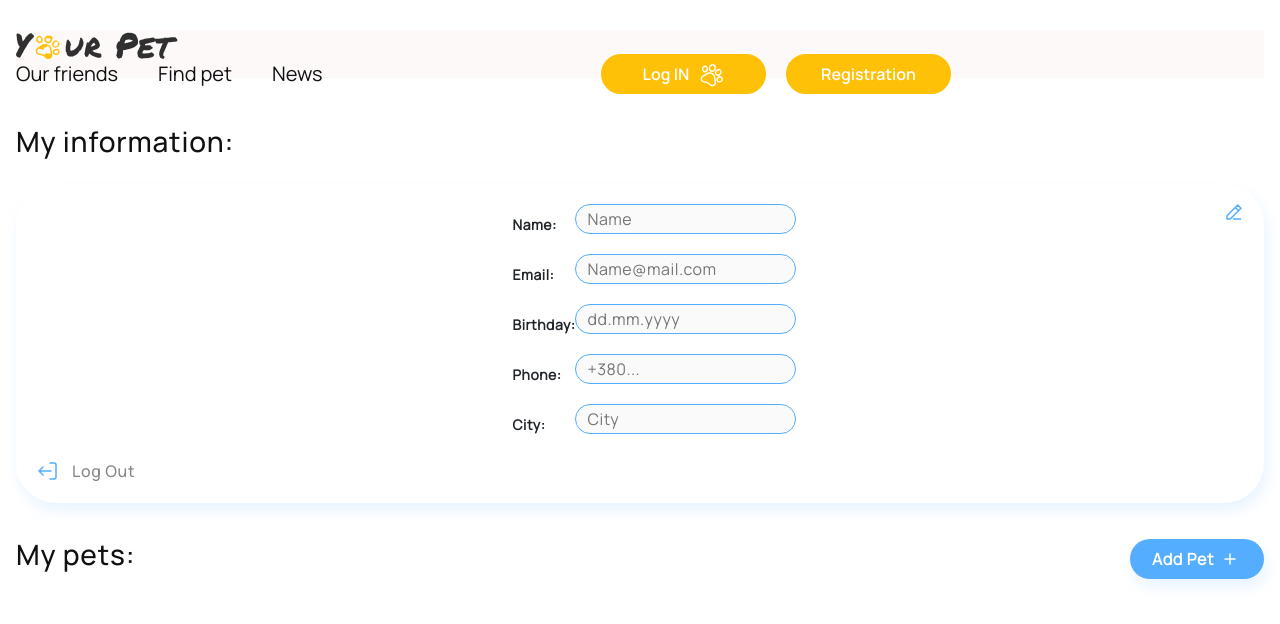
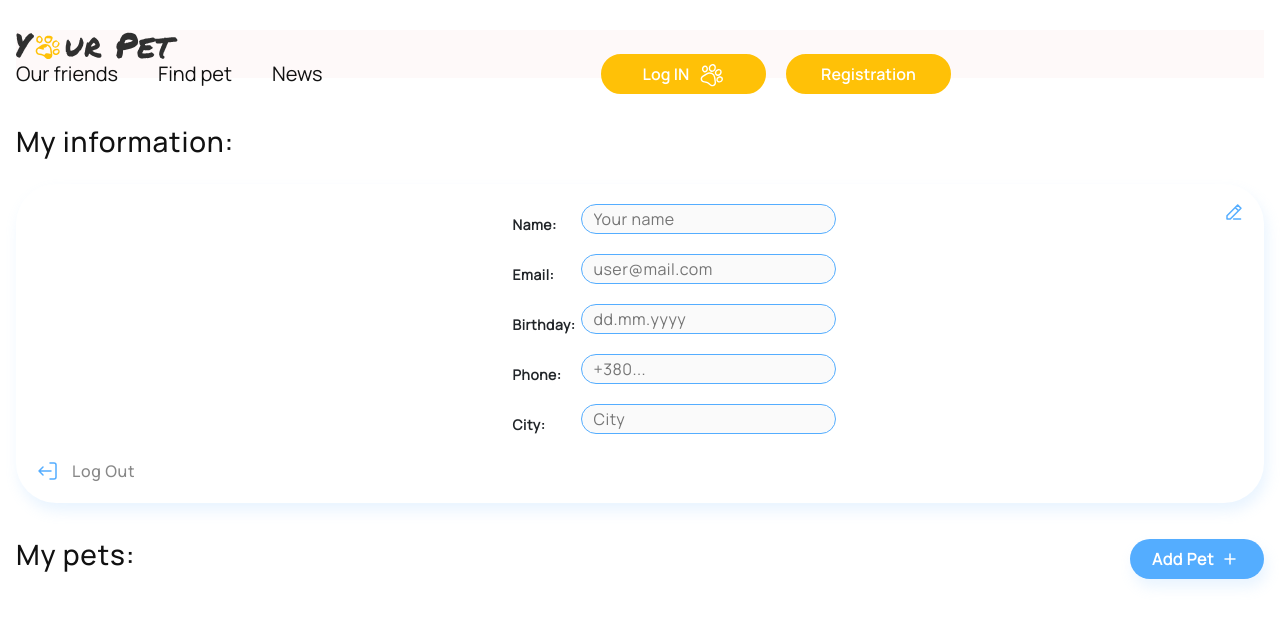
Before and after one commit to DmytroKarpenko88/team-project-frontend, a React (Create React App) app: page /team-project-frontend/user in a window 1280 px wide. Shown: the top 624 px of the page. Built offline with nearby package versions, Linux system fonts and the light colour scheme.

Commit message:
Fixing Form

```diff
--- a/src/components/Logout/Logout.styled.jsx
+++ b/src/components/Logout/Logout.styled.jsx
@@ -15,7 +15,7 @@ export const LogoutBtnStyled = styled.button`
   color: ${theme.colors.grey};
   background-color: transparent;
   cursor: pointer;
-  transition: color var(--duration) var(--cubic);
+  transition: color ${theme.transition.duration} ${theme.transition.main};
 
   &:hover,
   &:focus {
--- a/src/components/UserCard/UserData/UserData.styled.jsx
+++ b/src/components/UserCard/UserData/UserData.styled.jsx
@@ -96,7 +96,8 @@ const AddPetBtn = styled(Link)`
   border: none;
   border-radius: 40px;
   box-shadow: ${theme.boxShadows.main};
-  transition: background-color var(--duration) var(--cubic);
+  transition: background-color ${theme.transition.duration},
+    ${theme.transition.main};
   svg {
     stroke: ${theme.colors.white};
   }
--- a/src/components/UserCard/UserForm/UserForm.jsx
+++ b/src/components/UserCard/UserForm/UserForm.jsx
@@ -1,6 +1,7 @@
-import { useState } from 'react';
+import { useEffect, useState } from 'react';
 import { useFormik } from 'formik';
 import {
+  Error,
   FieldsContainer,
   Input,
   Label,
@@ -15,6 +16,7 @@ const UserForm = ({ disabled, setIsFormDisabled }) => {
     showConfirm,
     // setShowConfirm
   ] = useState(false);
+  const [errorsVisible, setErrorsVisible] = useState(true);
 
   const initialValues = {
     avatar: '',
@@ -27,7 +29,7 @@ const UserForm = ({ disabled, setIsFormDisabled }) => {
 
   const formikProps = useFormik({
     initialValues,
-    validationSchema,
+    validationSchema: validationSchema,
     onSubmit: values => {
       if (Object.keys(formikProps.errors).length === 0) {
         const formData = new FormData();
@@ -38,6 +40,15 @@ const UserForm = ({ disabled, setIsFormDisabled }) => {
       }
     },
   });
+
+  useEffect(() => {
+    if (!disabled) {
+      setErrorsVisible(true);
+    } else {
+      setErrorsVisible(false);
+    }
+  }, [disabled, formikProps]);
+
   return (
     <>
       <form onSubmit={formikProps.handleSubmit}>
@@ -47,37 +58,84 @@ const UserForm = ({ disabled, setIsFormDisabled }) => {
             <Input
               type="text"
               name="name"
-              placeholder="Name"
+              placeholder="Your name"
               disabled={disabled}
+              onChange={formikProps.handleChange}
+              value={formikProps.values.name}
+              error={formikProps.touched.name && formikProps.errors.name}
             />
+            {errorsVisible &&
+              formikProps.touched.name &&
+              formikProps.errors.name && (
+                <Error>{formikProps.errors.name}</Error>
+              )}
+
             <Label htmlFor="email">Email:</Label>
             <Input
               type="text"
               name="email"
-              placeholder="Name@mail.com"
+              placeholder="user@mail.com"
               disabled={disabled}
+              onChange={formikProps.handleChange}
+              value={formikProps.values.email}
+              error={formikProps.touched.email && formikProps.errors.email}
             />
+            {errorsVisible &&
+              formikProps.touched.email &&
+              formikProps.errors.email && (
+                <Error>{formikProps.errors.email}</Error>
+              )}
+
             <Label htmlFor="birthday">Birthday:</Label>
             <Input
               type="text"
               name="birthday"
               placeholder="dd.mm.yyyy"
               disabled={disabled}
+              onChange={formikProps.handleChange}
+              value={formikProps.values.birthday}
+              error={
+                formikProps.touched.birthday && formikProps.errors.birthday
+              }
             />
+            {errorsVisible &&
+              formikProps.touched.birthday &&
+              formikProps.errors.birthday && (
+                <Error>{formikProps.errors.birthday}</Error>
+              )}
+
             <Label htmlFor="phone">Phone:</Label>
             <Input
               type="text"
               name="phone"
               placeholder="+380..."
               disabled={disabled}
+              onChange={formikProps.handleChange}
+              value={formikProps.values.phone}
+              error={formikProps.touched.phone && formikProps.errors.phone}
             />
+            {errorsVisible &&
+              formikProps.touched.phone &&
+              formikProps.errors.phone && (
+                <Error>{formikProps.errors.phone}</Error>
+              )}
+
             <Label htmlFor="city">City:</Label>
             <Input
               type="text"
               name="city"
               placeholder="City"
               disabled={disabled}
+              onChange={formikProps.handleChange}
+              value={formikProps.values.city}
+              error={formikProps.touched.city && formikProps.errors.city}
             />
+            {errorsVisible &&
+              formikProps.touched.city &&
+              formikProps.errors.city && (
+                <Error>{formikProps.errors.city}</Error>
+              )}
+
             {!disabled && (
               <SubmitBtn type="submit" disabled={showConfirm}>
                 Save
--- a/src/components/UserCard/UserForm/UserForm.styled.jsx
+++ b/src/components/UserCard/UserForm/UserForm.styled.jsx
@@ -28,18 +28,17 @@ const FieldsContainer = styled.div`
   grid-template-columns: 62px 1fr;
   grid-template-rows: repeat(6, 24px);
   grid-template-areas:
-    '.'
-    '.'
-    '.'
-    '.'
-    '.'
+    '. .'
+    '. .'
+    '. .'
+    '. .'
     '. submit';
   gap: 16px 8px;
 
   @media screen and (min-width: ${theme.breakpoints.tablet}) {
     margin-top: 0;
     width: 255px;
-    grid-template-columns: 62px 1fr;
+    grid-template-columns: 68px 1fr;
     grid-template-rows: repeat(5, 30px);
     gap: 20px 0px;
   }
@@ -55,6 +54,7 @@ const Label = styled.label`
 `;
 
 const Input = styled.input`
+  width: calc(100vw - 40vw);
   display: flex;
   padding: 4px 12px;
   align-items: center;
@@ -64,12 +64,15 @@ const Input = styled.input`
   font-size: ${theme.fontSizes.xs};
   line-height: normal;
   letter-spacing: 0.48px;
-  transition: border-color var(--duration) ${theme.transition.main};
+  transition: border-color ${theme.transition.duration} ${theme.transition.main};
 
   &:hover,
   &:focus {
     border-color: ${theme.colors.yellow};
     outline: transparent;
+  }
+  @media screen and (min-width: 480px) {
+    width: 255px;
   }
 
   @media screen and (min-width: ${theme.breakpoints.tablet}) {
@@ -110,4 +113,17 @@ const SubmitBtn = styled.button`
   }
 `;
 
-export { StyledForm, FieldsContainer, Label, Input, SubmitBtn };
+const Error = styled.p`
+  position: absolu + te;
+  top: -25px;
+  left: 30%;
+  color: ${theme.colors.red};
+  font-size: ${theme.fontSizes.xs};
+  white-space: nowrap;
+
+  @media screen and (min-width: ${theme.breakpoints.tablet}) {
+    left: 32%;
+  }
+`;
+
+export { StyledForm, FieldsContainer, Label, Input, SubmitBtn, Error };
--- a/src/styles/theme.js
+++ b/src/styles/theme.js
@@ -55,5 +55,8 @@ export const theme = Object.freeze({
     main: '3px 8px 14px rgba(136, 198, 253, 0.19)',
     secondary: '7px 13px 14px rgba(116, 177, 232, 0.24)',
   },
-  transition: { main: 'cubic-bezier(0.4, 0, 0.2, 1)' },
+  transition: {
+    main: 'cubic-bezier(0.4, 0, 0.2, 1)',
+    duration: '250ms',
+  },
 });
--- a/src/utils/shemas/validationSchema.jsx
+++ b/src/utils/shemas/validationSchema.jsx
@@ -3,9 +3,17 @@ import * as Yup from 'yup';
 const phoneRegExp = /^(\+380\d{9})$/;
 const dateRegExp =
   /^(?:(?:31(\/|-|\.)(?:0?[13578]|1[02]))\1|(?:(?:29|30)(\/|-|\.)(?:0?[13-9]|1[0-2])\2))(?:(?:1[6-9]|[2-9]\d)?\d{2})$|^(?:29(\/|-|\.)0?2\3(?:(?:(?:1[6-9]|[2-9]\d)?(?:0[48]|[2468][048]|[13579][26])|(?:(?:16|[2468][048]|[3579][26])00))))$|^(?:0?[1-9]|1\d|2[0-8])(\/|-|\.)(?:(?:0?[1-9])|(?:1[0-2]))\4(?:(?:1[6-9]|[2-9]\d)?\d{2})$/;
+const cityRegExp = /^[A-Z][A-Za-z\s]*$/;
 
 const validationSchema = Yup.object().shape({
-  avatar: Yup.mixed().required('File is required'),
+  avatar: Yup.mixed()
+    .test('file-size', 'File size is too large', value => {
+      if (value) {
+        return value.size < 3 * 1024 * 1024;
+      }
+      return true;
+    })
+    .required('File is required'),
   name: Yup.string().required('Please, enter your name'),
   email: Yup.string()
     .email('Enter correct email')
@@ -14,10 +22,8 @@ const validationSchema = Yup.object().shape({
     .matches(dateRegExp, 'Correct format: dd.mm.yyyy')
     .max(new Date(), 'Future date is not allowed')
     .required('Birthday is required'),
-  phone: Yup.string()
-    .matches(phoneRegExp, 'Enter the phone number +380...')
-    .required('Please, enter your phone'),
-  city: Yup.string().required('Please, enter your city'),
+  phone: Yup.string().matches(phoneRegExp, 'Enter the phone number +380...'),
+  city: Yup.string().matches(cityRegExp, 'Enter valid format for city'),
 });
 
 export default validationSchema;
```
